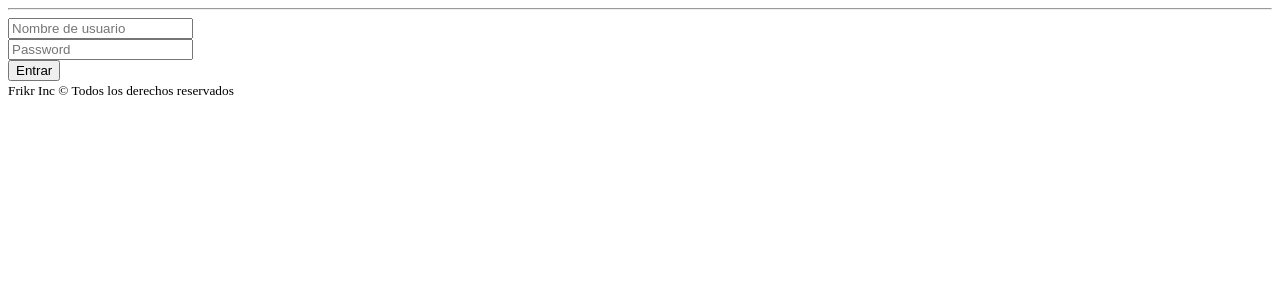
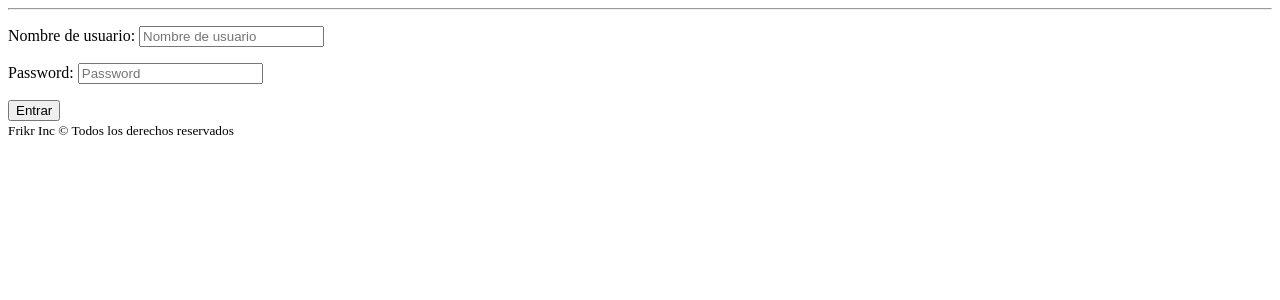
Before and after one commit to davidjj76/frickr, a Django app: page /login in a window 1280 px wide. Shown: the part 26-326 px from the top of the page. Run offline with Django 3.2, Linux system fonts and the light colour scheme.

Commit message:
Implement login with django forms

```diff
--- /dev/null
+++ b/users/forms.py
@@ -0,0 +1,9 @@
+from django import forms
+
+
+class LoginForm(forms.Form):
+
+    usr = forms.CharField(label='Nombre de usuario',
+                          widget=forms.TextInput(attrs={'placeholder': 'Nombre de usuario'}))
+    pwd = forms.CharField(label='Password',
+                          widget=forms.PasswordInput(attrs={'placeholder': 'Password'}))
--- a/users/templates/users/login.html
+++ b/users/templates/users/login.html
@@ -10,12 +10,7 @@
 
 <form method="post">
     {% csrf_token %}
-    <div>
-        <input type="text" name="usr" placeholder="Nombre de usuario">
-    </div>
-    <div>
-        <input type="password" name="pwd" placeholder="Password">
-    </div>
+    {{ form.as_p }}
     <div>
         <button>Entrar</button>
     </div>
--- a/users/views.py
+++ b/users/views.py
@@ -1,24 +1,31 @@
 from django.contrib.auth import login as django_login, logout as django_logout, authenticate
 from django.shortcuts import redirect, render
+
+from users.forms import LoginForm
 
 
 def login(request):
     error_messages = list()
     if request.method == 'POST':
-        username = request.POST.get('usr', '')
-        password = request.POST.get('pwd', '')
-        user = authenticate(username=username, password=password)
-        if user is None:
-            error_messages.append('Nombre de usuario o contraseña incorrecta')
-        else:
-            if user.is_active:
-                django_login(request, user)
-                return redirect('photos_home')
+        form = LoginForm(request.POST)
+        if form.is_valid():
+            username = form.cleaned_data.get('usr')
+            password = form.cleaned_data.get('pwd')
+            user = authenticate(username=username, password=password)
+            if user is None:
+                error_messages.append('Nombre de usuario o contraseña incorrecta')
             else:
-                error_messages.append('El usuario no está activo')
+                if user.is_active:
+                    django_login(request, user)
+                    return redirect('photos_home')
+                else:
+                    error_messages.append('El usuario no está activo')
+    else:
+        form = LoginForm()
 
     context = {
-        'errors': error_messages
+        'errors': error_messages,
+        'form': form
     }
     return render(request, 'users/login.html', context)
 
```
